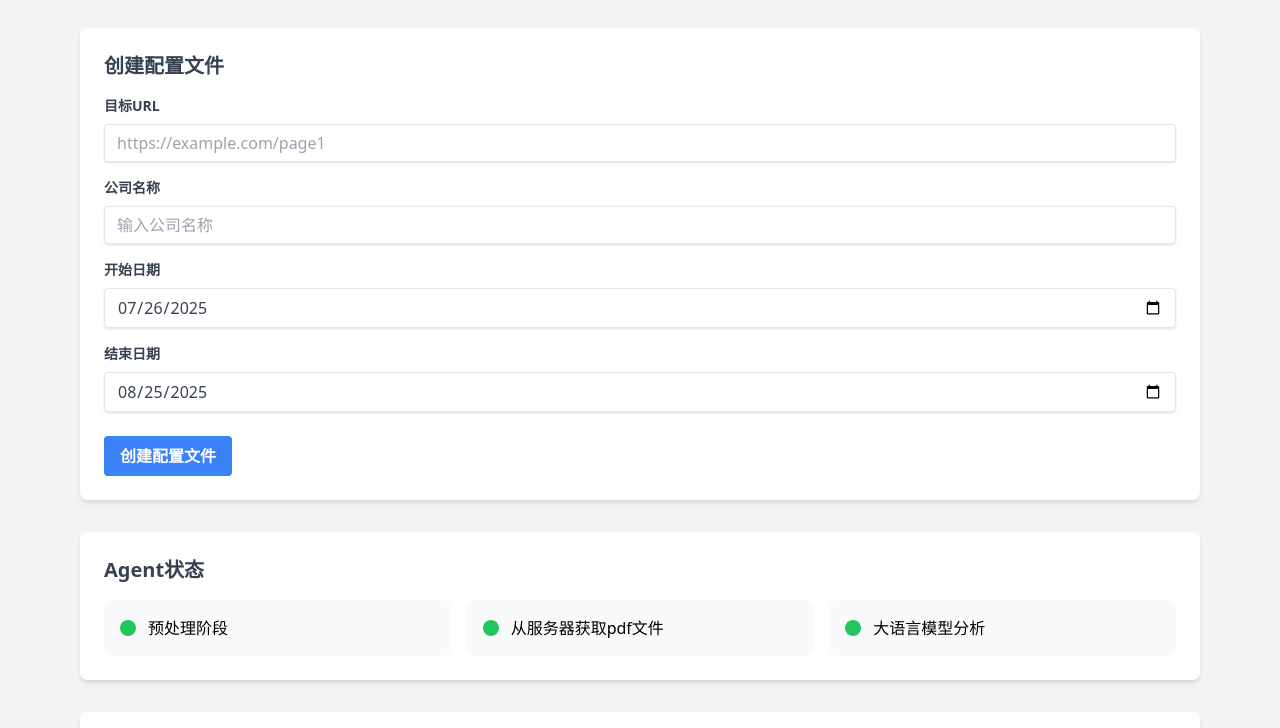
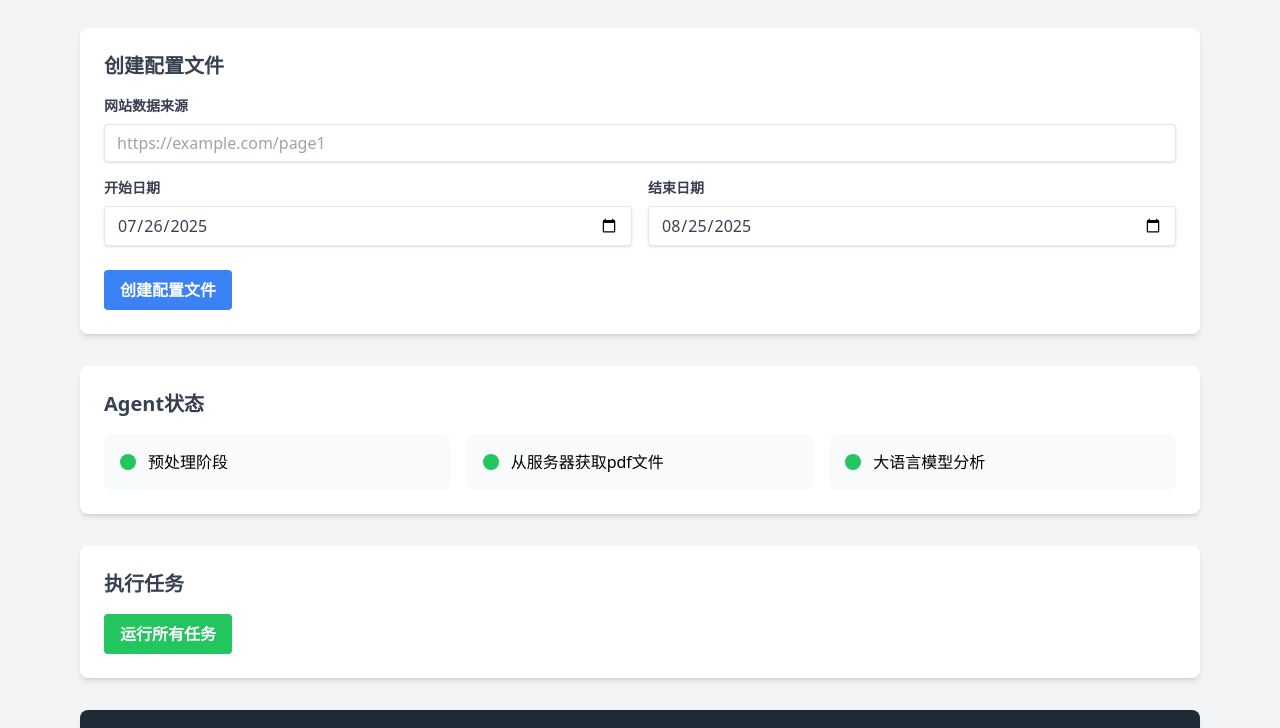
Before and after one commit to lin-zhao-lele/stagehand-example, a website: page public/index.html in a window 1280 px wide. Shown: the part 72-800 px from the top of the page. Drawn offline with nearby package versions, Linux system fonts and the light colour scheme.

Commit message:
version 0.2.3  UI change

```diff
--- a/config.json
+++ b/config.json
@@ -1,6 +1,5 @@
 {
     "target_url": "https://www.cninfo.com.cn/new/disclosure/stock?orgId=gssz0002031&stockCode=002031#latestAnnouncement",
-    "companyName": "巨轮智能",
     "startDate": "2024-12-25",
     "endDate": "2025-01-01",
     "titles": [
--- a/public/index.html
+++ b/public/index.html
@@ -19,7 +19,7 @@
                 <!-- Target URL 输入 -->
                 <div class="mb-4">
                     <label class="block text-gray-700 text-sm font-bold mb-2" for="targetUrl">
-                        目标URL
+                        网站数据来源
                     </label>
                     <input
                         type="url"
@@ -30,22 +30,10 @@
                     >
                 </div>
 
-                <!-- Company Name 输入 -->
-                <div class="mb-4">
-                    <label class="block text-gray-700 text-sm font-bold mb-2" for="companyName">
-                        公司名称
-                    </label>
-                    <input
-                        type="text"
-                        id="companyName"
-                        v-model="newCompanyName"
-                        class="shadow appearance-none border rounded w-full py-2 px-3 text-gray-700 leading-tight focus:outline-none focus:shadow-outline"
-                        placeholder="输入公司名称"
-                    >
-                </div>
 
-                <!-- Start Date 输入 -->
-                <div class="mb-4">
+                <!-- Date Range 输入 -->
+                <div class="grid grid-cols-1 md:grid-cols-2 gap-4 mb-6">
+                    <div>
                         <label class="block text-gray-700 text-sm font-bold mb-2" for="startDate">
                             开始日期
                         </label>
@@ -57,8 +45,7 @@
                         >
                     </div>
 
-                <!-- End Date 输入 -->
-                <div class="mb-6">
+                    <div>
                         <label class="block text-gray-700 text-sm font-bold mb-2" for="endDate">
                             结束日期
                         </label>
@@ -68,6 +55,7 @@
                             v-model="newEndDate"
                             class="shadow appearance-none border rounded w-full py-2 px-3 text-gray-700 leading-tight focus:outline-none focus:shadow-outline"
                         >
+                    </div>
                 </div>
 
                 <!-- 创建按钮 -->
@@ -131,7 +119,6 @@
             setup() {
                 // 数据状态
                 const newTargetUrl = ref('');
-                const newCompanyName = ref('');
                 const newStartDate = ref('');
                 const newEndDate = ref('');
                 const isProcessing = ref(false);
@@ -170,7 +157,7 @@
 
                 // 创建配置文件
                 const createConfigFiles = async () => {
-                    if (!newTargetUrl.value.trim() || !newCompanyName.value.trim() || !newStartDate.value || !newEndDate.value) {
+                    if (!newTargetUrl.value.trim() || !newStartDate.value || !newEndDate.value) {
                         addLog('错误: 请填写所有字段');
                         return;
                     }
@@ -186,7 +173,6 @@
                             },
                             body: JSON.stringify({
                                 targetUrl: newTargetUrl.value,
-                                companyName: newCompanyName.value,
                                 startDate: newStartDate.value,
                                 endDate: newEndDate.value
                             })
@@ -197,7 +183,6 @@
                         if (response.ok) {
                             addLog(result.message);
                             newTargetUrl.value = '';
-                            newCompanyName.value = '';
                             newStartDate.value = '';
                             newEndDate.value = '';
                         } else {
@@ -268,7 +253,6 @@
 
                 return {
                     newTargetUrl,
-                    newCompanyName,
                     newStartDate,
                     newEndDate,
                     isProcessing,
```
Also changed, not shown: server.js (+4 -5 lines), 1 other file. Lines whose indentation alone changed are shown as unchanged.
